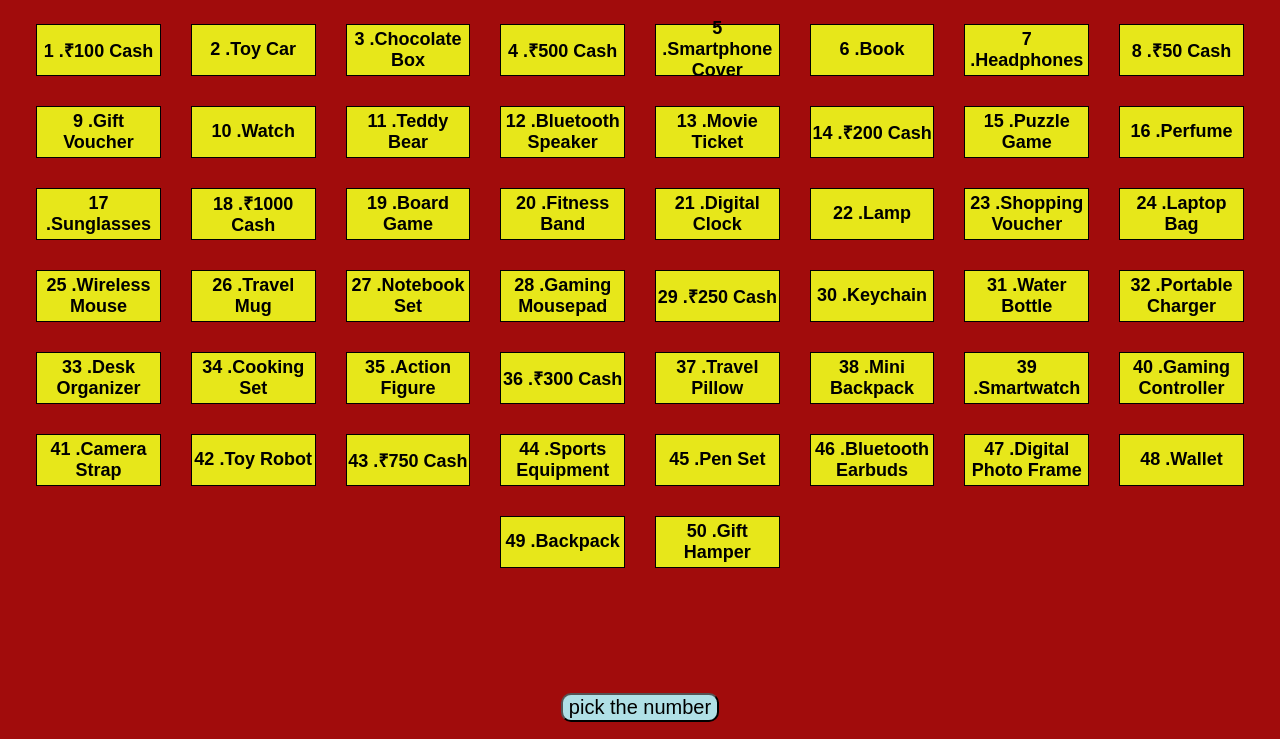
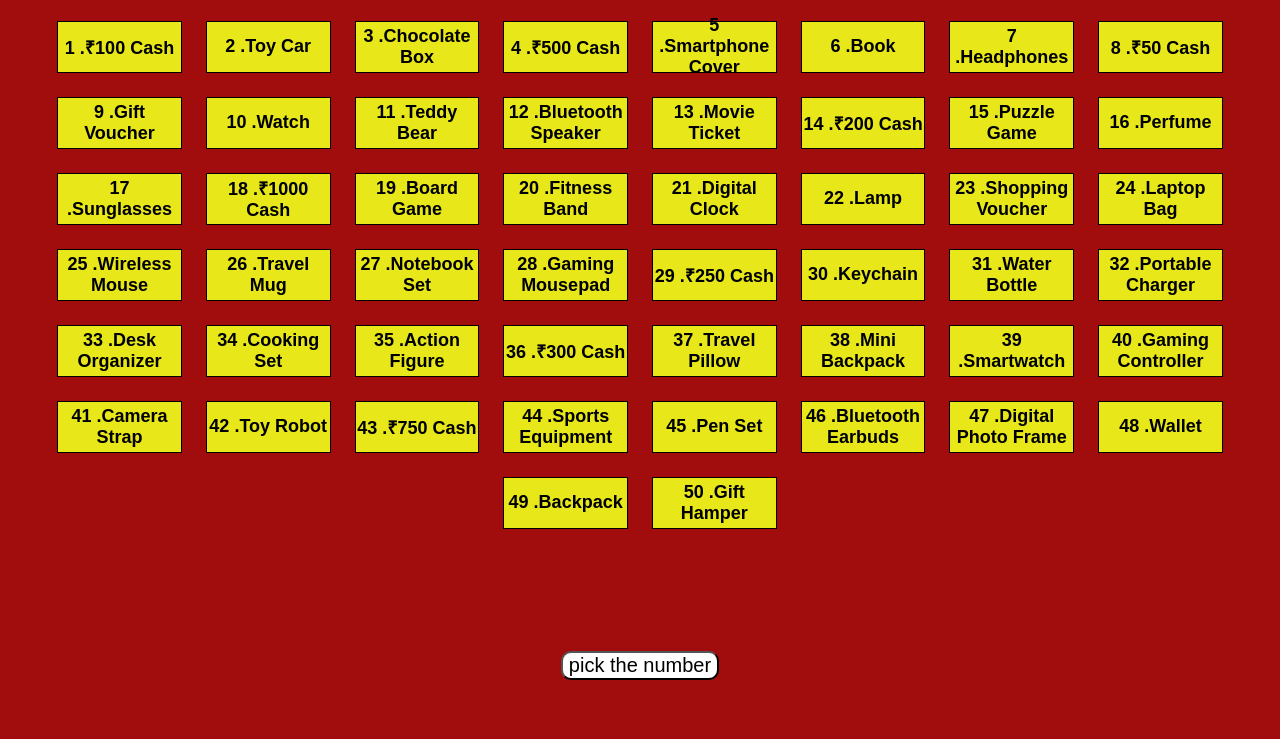
Before and after one commit to Sai9867/Lottery-Game, a plain HTML site: page index.html in a window 1280 px wide. Shown: the part 61-800 px from the top of the page. Drawn offline with Linux system fonts and the light colour scheme.

Commit message:
changes in box

```diff
--- a/style.css
+++ b/style.css
@@ -18,13 +18,13 @@ p{
   font-size: 20px;
   height: 40px;
 
-  background-color: powderblue;
+  background-color: white;
   text-align: center;
 }
 button{
   font-size: 20px;
   border-radius: 10px;
-  background-color: powderblue;
+  background-color: white;
   cursor: pointer;
 }
 .box{
@@ -36,7 +36,7 @@ button{
   align-items: center;
   font-weight: bold;
   font-size: 18px;
-  margin: 5px;
+  margin: 2px;
   text-align: center;
   background-color: rgb(231, 231, 26);
   flex-basis: calc(10.5% - 10px); /* Adjust width to fit 5 boxes in a row */
```
